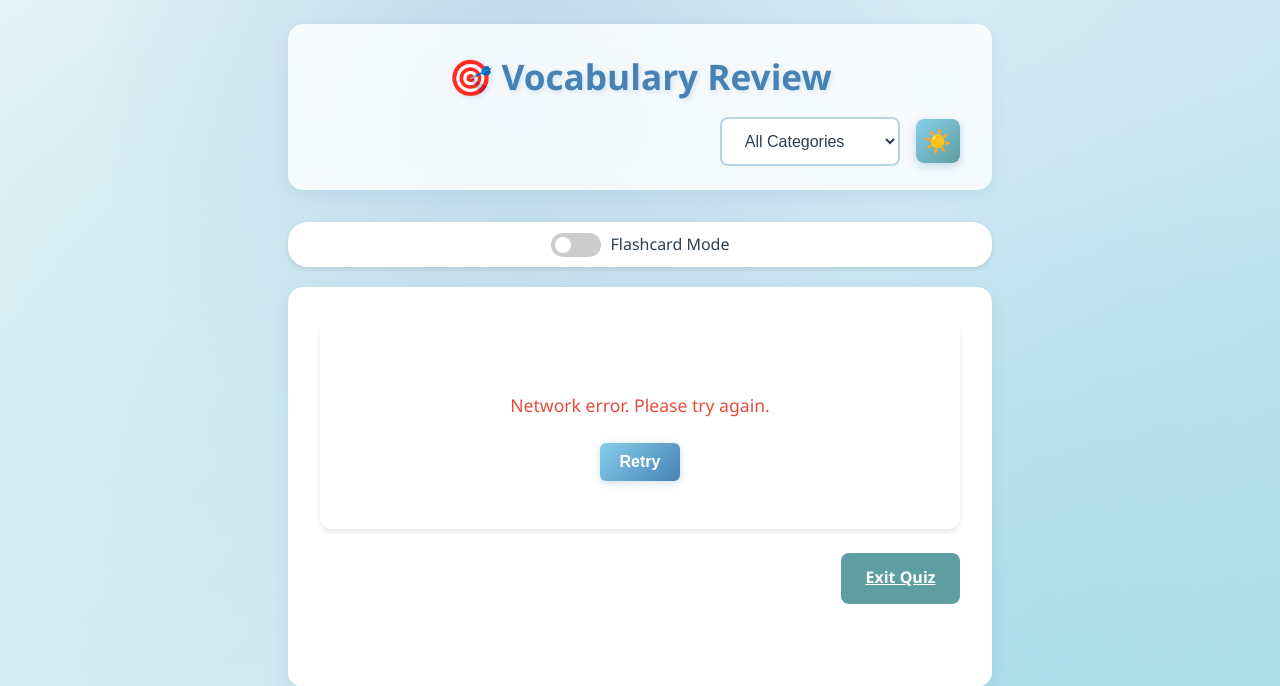
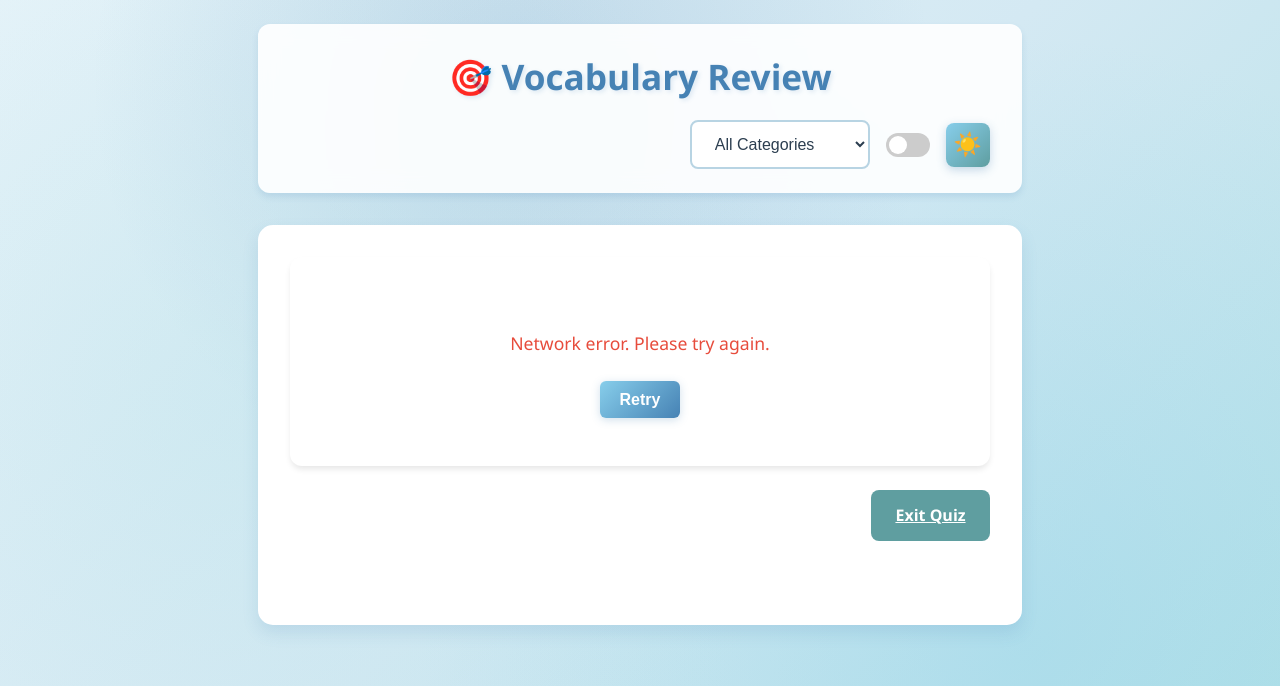
Before and after one commit to maverick001/EasyVocab, a Flask app: page /quiz in a window 1280 px wide. Shown: the top 686 px of the page. Run offline with Flask 3, Linux system fonts and the light colour scheme; data that the repository does not hold is empty.

Commit message:
UI improvement for Quiz page

```diff
--- a/static/css/style.css
+++ b/static/css/style.css
@@ -2595,23 +2595,34 @@ body.dark-mode .word-image-large {
     background-color: var(--primary-dark);
 }
 
-/* Toggle Switch */
+/* Quiz Header (Aligned with Container) */
+.quiz-header {
+    max-width: 800px;
+    margin: 0 auto 2rem auto;
+    padding: 1.5rem 2rem;
+    display: flex;
+    flex-wrap: wrap;
+    align-items: center;
+    gap: 1rem;
+    background: rgba(255, 255, 255, 0.9);
+    border-radius: 12px;
+    box-shadow: 0 4px 6px var(--shadow);
+}
+
+/* Toggle Switch (Simple & Compact) */
 .quiz-mode-toggle {
     display: flex;
     align-items: center;
-    gap: 10px;
-    margin-bottom: 20px;
-    background: var(--bg-card);
-    padding: 10px 20px;
-    border-radius: 20px;
-    box-shadow: 0 2px 5px rgba(0,0,0,0.1);
-    justify-content: center;
+    margin: 0;
+    padding: 0;
+    background: transparent;
+    box-shadow: none;
 }
 
 .switch {
   position: relative;
   display: inline-block;
-  width: 50px;
+  width: 44px;
   height: 24px;
 }
 
@@ -2635,20 +2646,20 @@ body.dark-mode .word-image-large {
 .slider:before {
   position: absolute;
   content: "";
-  height: 16px;
-  width: 16px;
-  left: 4px;
-  bottom: 4px;
+  height: 18px;
+  width: 18px;
+  left: 3px;
+  bottom: 3px;
   background-color: white;
   transition: .4s;
 }
 
 input:checked + .slider {
-  background-color: var(--primary-color);
+  background-color: var(--primary-dark);
 }
 
 input:checked + .slider:before {
-  transform: translateX(26px);
+  transform: translateX(20px);
 }
 
 .slider.round {
--- a/static/js/quiz.js
+++ b/static/js/quiz.js
@@ -15,7 +15,6 @@ const quizEmpty = document.getElementById('quizEmpty');
 const quizCard = document.getElementById('quizCard');
 const categorySelect = document.getElementById('categorySelect');
 const modeToggle = document.getElementById('modeToggle');
-const modeLabel = document.getElementById('modeLabel');
 
 // Card Elements
 const wordDisplay = document.getElementById('wordDisplay');
@@ -64,7 +63,6 @@ document.addEventListener('DOMContentLoaded', async () => {
     // Mode Toggle
     modeToggle.addEventListener('change', (e) => {
         currentMode = e.target.checked ? 'quiz' : 'flashcard';
-        modeLabel.textContent = currentMode === 'quiz' ? 'Multiple Choice Mode' : 'Flashcard Mode';
 
         // Setup UI for mode
         if (currentMode === 'quiz') {
--- a/templates/quiz.html
+++ b/templates/quiz.html
@@ -13,8 +13,7 @@
 <body>
     <div class="container">
         <!-- Header -->
-        <header class="quiz-header app-header"
-            style="margin-bottom: 2rem; padding: 1.5rem 2rem; display: flex; flex-wrap: wrap; align-items: center; gap: 0.8rem 1rem; background: rgba(255, 255, 255, 0.8);">
+        <header class="quiz-header app-header">
             <h1 class="app-title" style="margin: 0; font-size: 2.2rem; flex: 1 1 100%;">🎯 Vocabulary Review</h1>
 
             <div class="header-controls" style="display: flex; gap: 1rem; align-items: center; flex-wrap: wrap; margin-left: auto;">
@@ -25,6 +24,14 @@
                     </select>
                 </div>
 
+                <!-- Simple Mode Toggle -->
+                <div class="quiz-mode-toggle" title="Toggle Quiz Mode">
+                    <label class="switch compact">
+                        <input type="checkbox" id="modeToggle">
+                        <span class="slider round"></span>
+                    </label>
+                </div>
+
                 <button id="themeToggle" class="theme-toggle" title="Toggle dark mode"
                     style="position: static; transform: none; padding: 0.8rem; border-radius: 8px;">
                     <span class="icon sun-icon">☀️</span>
@@ -33,15 +40,6 @@
 
             </div>
         </header>
-
-        <!-- Mode Toggle -->
-        <div class="quiz-mode-toggle">
-            <label class="switch">
-                <input type="checkbox" id="modeToggle">
-                <span class="slider round"></span>
-            </label>
-            <span id="modeLabel">Flashcard Mode</span>
-        </div>
 
         <!-- Main Quiz Area -->
         <div id="quizContainer" class="quiz-container">
```
